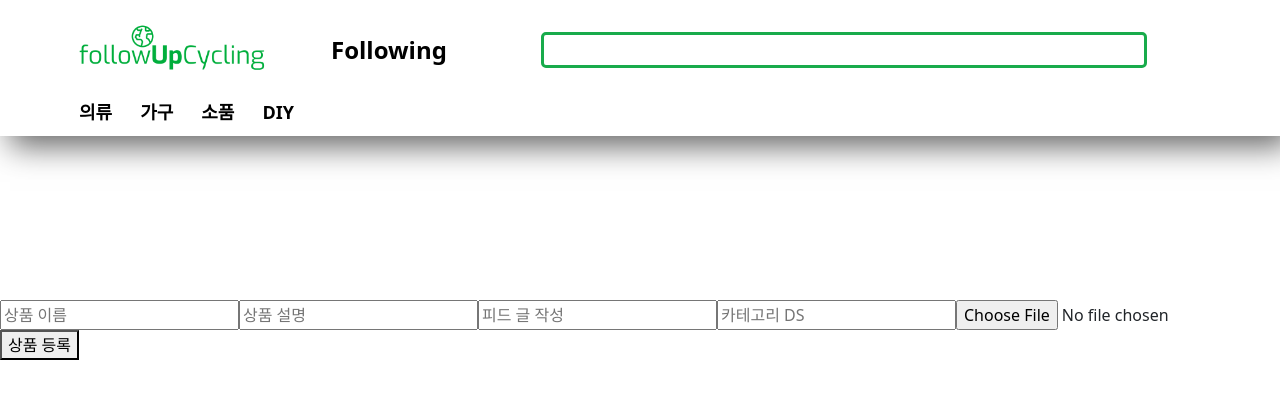
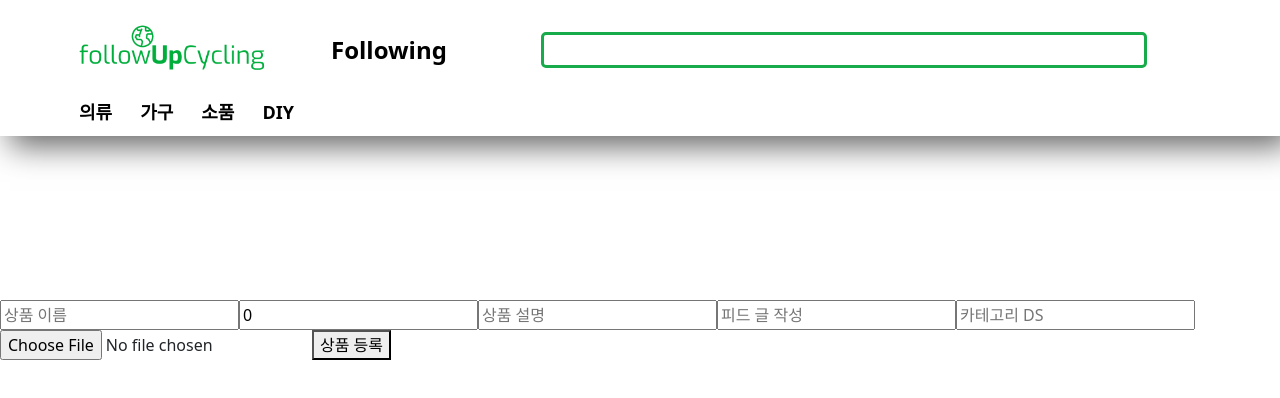
Before and after one commit to zoonong/modubanchan_front, a React (Create React App) app: page /#/MyPage/CreateProduct in a window 1280 px wide. Shown: the top 398 px of the page. Built offline with nearby package versions, Linux system fonts and the light colour scheme.

Commit message:
회원가입하면 로그인창

```diff
--- a/src/components/CreateProduct.js
+++ b/src/components/CreateProduct.js
@@ -6,9 +6,9 @@ import axios from "axios";
 const cx = classNames.bind(styles);
 
 const CreateProduct = () => {
-  let formData = new FormData();
   const [newProduct, setNewProduct] = useState({
     name: "",
+    price: 0,
     description: "",
     feedText: "",
     category: "",
@@ -22,6 +22,7 @@ const CreateProduct = () => {
       formData.append("picture", newProduct.picture, newProduct.picture.name);
     }
     formData.append("name", newProduct.name);
+    formData.append("price", 1000);
     formData.append("description", newProduct.description);
     formData.append("feedText", newProduct.feedText);
     formData.append("category", newProduct.category);
@@ -72,6 +73,14 @@ const CreateProduct = () => {
           onChange={onChange}
         />
         <input
+          name="price"
+          type="text"
+          placeholder="상품 가격"
+          value={newProduct.price}
+          required
+          onChange={onChange}
+        />
+        <input
           name="description"
           type="text"
           placeholder="상품 설명"
--- a/src/components/RenderingProduct.js
+++ b/src/components/RenderingProduct.js
@@ -5,32 +5,36 @@ import { useHistory } from "react-router-dom";
 import "../App.css";
 import axios from "axios";
 
-const RenderingProduct = ({pid}) => {
+const RenderingProduct = ({ pid }) => {
   const history = useHistory();
   const [product, setProduct] = useState({
     pid: pid,
     name: "",
+    price: 0,
     description: "",
     feedText: "",
     category: "",
-    picture: require(`../images/i${pid}.png`)
+    picture: require(`../images/i${pid}.png`),
   });
   function productDetailInfo() {
-    axios.get(`http://127.0.0.1:8000/product/${product.pid}/`)
+    axios
+      .get(`http://127.0.0.1:8000/product/${product.pid}/`)
       .then(function (response) {
         console.log(response);
         setProduct({
           ...product,
           name: response.data.name,
+          price: response.data.price,
           description: response.data.description,
           feedText: response.data.feedText,
-        category: response.data.category
+          category: response.data.category,
+          picture: response.data.picture,
         });
         console.log(product);
       })
       .catch(function (error) {
         console.log(error);
-    })
+      });
   }
   useEffect(() => {
     productDetailInfo();
@@ -42,14 +46,17 @@ const RenderingProduct = ({pid}) => {
           history.push({
             pathname: "/ProductDetail",
             state: {
-              pid: pid
+              pid: pid,
             },
           })
         }
-      >상품 상세 페이지</button>
+      >
+        상품 상세 페이지
+      </button>
       <div>
         <img src={product.picture} alt={product.name} />
         <span>{product.name}</span>
+        <p>{product.price}</p>
         <p>{product.description}</p>
         <p>{product.feedText}</p>
         <span>{product.category}</span>
--- a/src/components/RenderingProducts.js
+++ b/src/components/RenderingProducts.js
@@ -9,7 +9,7 @@ const RenderingProducts = () => {
         <Product pid="1" />
       </div>
       <div>
-        <Product pid="4" />
+        <Product pid="2" />
       </div>
       <div>
         <Product pid="3" />
--- a/src/routes/SignUp.js
+++ b/src/routes/SignUp.js
@@ -126,7 +126,7 @@ const SignUp = () => {
         </div>
       </div>
 
-      <Link to="/">
+      <Link to="/SignIn">
         <button className={cx("Submit")} onClick={onSubmit}>
           가입하기
         </button>
```
Lines whose indentation alone changed are shown as unchanged.
